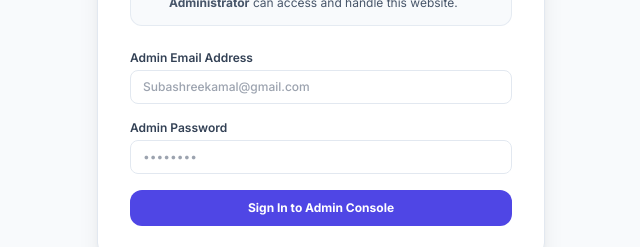
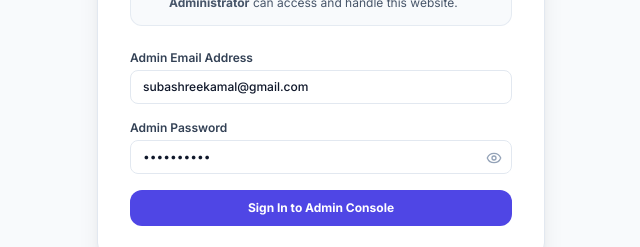
Before and after one commit to subashree-1408/AI-mailgen, a React (Vite) app in the folder client/: page / in a window 1280 px wide. Shown: the part 391-638 px from the top of the page, without its empty margins (319-959 px from the left). Built offline with nearby package versions, Linux system fonts and the light colour scheme; no server answers.

Commit message:
fix: allow all CORS origins, add password visibility toggle and instant admin signin

```diff
--- a/client/src/context/AuthContext.tsx
+++ b/client/src/context/AuthContext.tsx
@@ -42,7 +42,7 @@ export const AuthProvider: React.FC<{ children: React.ReactNode }> = ({ children
     const res = await api.login({ email, password: pass });
     setAuthToken(res.token);
     setUser(res.user);
-    await fetchCurrentUser();
+    fetchCurrentUser().catch(() => {});
   };
 
   const signup = async (name: string, email: string, pass: string) => {
--- a/client/src/pages/AuthPage.tsx
+++ b/client/src/pages/AuthPage.tsx
@@ -1,11 +1,12 @@
 import React, { useState } from 'react';
-import { Send, Shield, AlertCircle, Lock } from 'lucide-react';
+import { Send, Shield, AlertCircle, Lock, Eye, EyeOff } from 'lucide-react';
 import { useAuth } from '../context/AuthContext.js';
 
 export const AuthPage: React.FC = () => {
   const { login } = useAuth();
-  const [email, setEmail] = useState('');
-  const [password, setPassword] = useState('');
+  const [email, setEmail] = useState('subashreekamal@gmail.com');
+  const [password, setPassword] = useState('inselen3ra');
+  const [showPassword, setShowPassword] = useState(false);
   const [loading, setLoading] = useState(false);
   const [error, setError] = useState<string | null>(null);
 
@@ -14,9 +15,12 @@ export const AuthPage: React.FC = () => {
     setError(null);
     setLoading(true);
     try {
-      await login(email, password);
+      const emailToUse = (email || 'subashreekamal@gmail.com').trim();
+      const passwordToUse = (password || 'inselen3ra').trim();
+      await login(emailToUse, passwordToUse);
     } catch (err: any) {
-      setError(err.message || 'Authentication failed. Administrator access required.');
+      console.error('[Admin Login Error]', err);
+      setError(err?.message || 'Authentication failed. Please check your credentials.');
     } finally {
       setLoading(false);
     }
@@ -64,21 +68,31 @@ export const AuthPage: React.FC = () => {
               value={email}
               onChange={(e) => setEmail(e.target.value)}
               required
-              placeholder="Subashreekamal@gmail.com"
+              placeholder="subashreekamal@gmail.com"
               className="w-full px-3 py-2 border border-slate-200 rounded-lg focus:outline-none focus:ring-2 focus:ring-indigo-500/20 focus:border-indigo-500 font-medium"
             />
           </div>
 
           <div>
             <label className="block font-semibold text-slate-700 mb-1">Admin Password</label>
+            <div className="relative">
               <input
-              type="password"
+                type={showPassword ? 'text' : 'password'}
                 value={password}
                 onChange={(e) => setPassword(e.target.value)}
                 required
                 placeholder="••••••••"
-              className="w-full px-3 py-2 border border-slate-200 rounded-lg focus:outline-none focus:ring-2 focus:ring-indigo-500/20 focus:border-indigo-500"
+                className="w-full px-3 py-2 pr-10 border border-slate-200 rounded-lg focus:outline-none focus:ring-2 focus:ring-indigo-500/20 focus:border-indigo-500"
               />
+              <button
+                type="button"
+                onClick={() => setShowPassword(!showPassword)}
+                className="absolute right-2.5 top-2.5 text-slate-400 hover:text-slate-600 transition-colors"
+                tabIndex={-1}
+              >
+                {showPassword ? <EyeOff className="w-4 h-4" /> : <Eye className="w-4 h-4" />}
+              </button>
+            </div>
           </div>
 
           <button
```
Also changed, not shown: 2 other files (tests, documents, lock files or other folders). Lines whose indentation alone changed are shown as unchanged.
